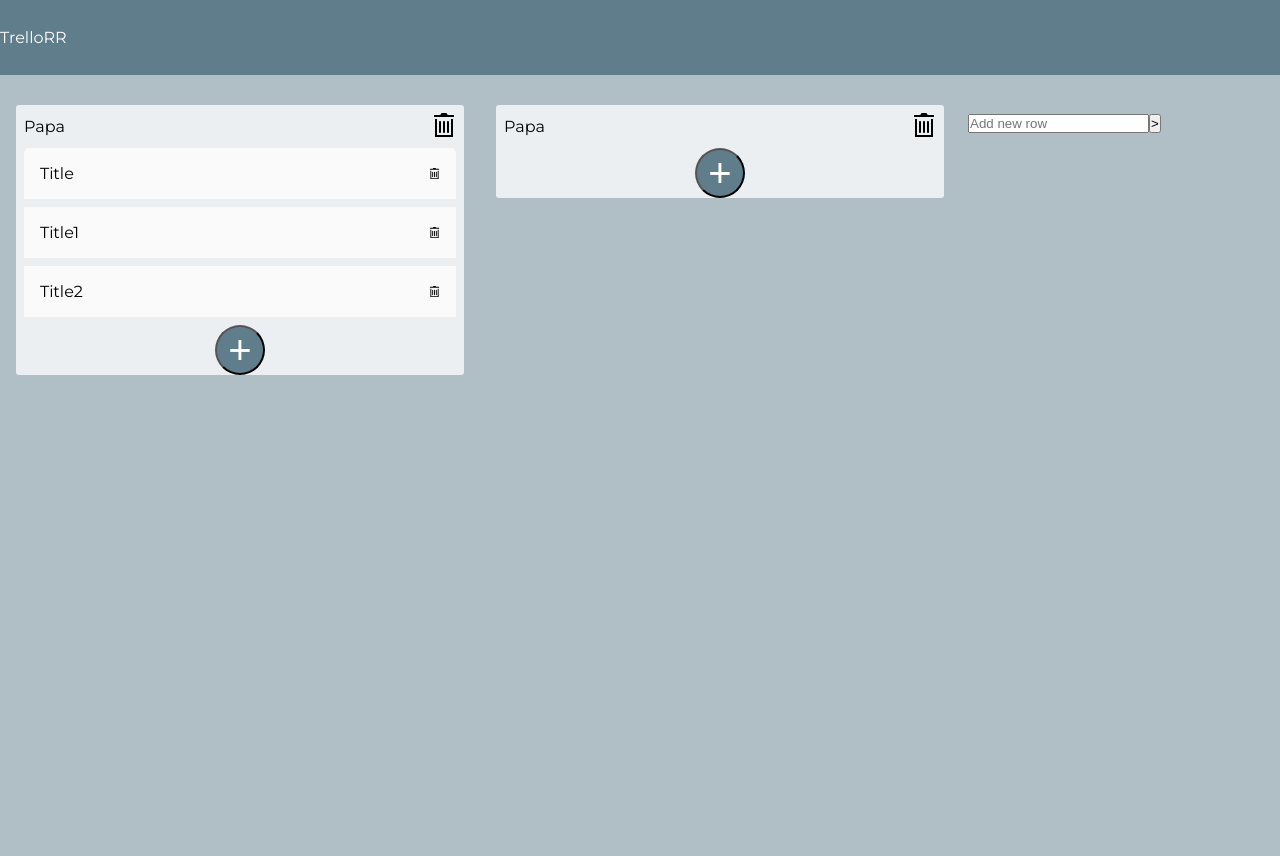
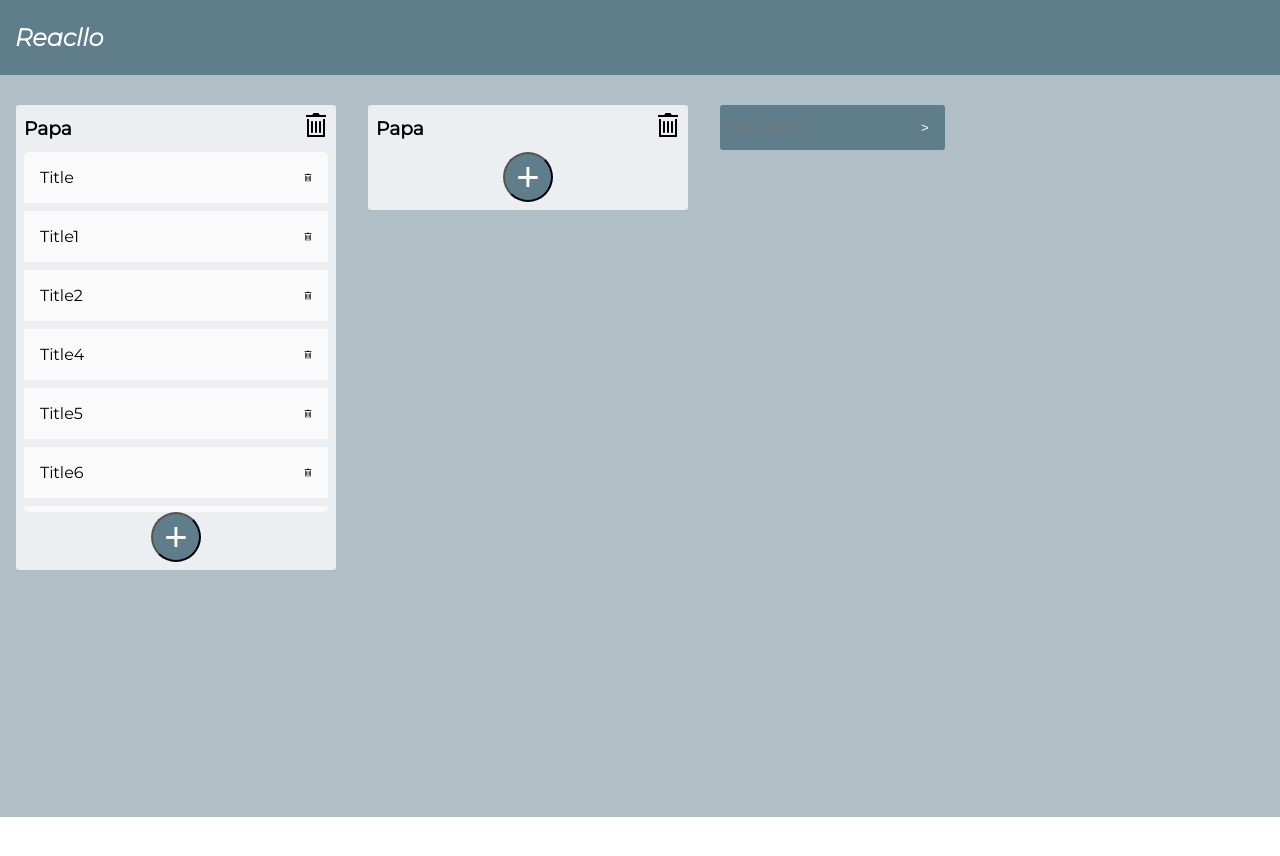
Before and after one commit to FennemaRL/Reacllo, a React (Create React App) app: page / in a window 1280 px wide. Shown: the top 856 px of the page. After the commit the page ends 817 px from the top, so only its background shows below. Built offline with nearby package versions, Linux system fonts and the light colour scheme.

Commit message:
se agregan estilos a dialog new task

```diff
--- a/src/App.js
+++ b/src/App.js
@@ -9,10 +9,10 @@ let item1 = [
   { id: "2", title: "title1", body: "texte", date: "date" },
   { id: "3", title: "title2", body: "texte", date: "date" }
 ];
-/*
+
 for (let i = 4; i < 20; i++) {
   item1.push({ id: i.toString(), title: `title${i}` });
-}*/
+}
 
 const columns1 = [
   { id: "3", title: "papa", items: item1, order: 1 },
@@ -101,24 +101,27 @@ function App() {
   });
   return (
     <div className="App">
-      <Nav />
+      <Nav boardTitle="papa" />
+      <NewTask
+        task={newTask}
+        close={() => setnewTask({ display: false, columnId: undefined })}
+        addTask={createTask(newTask.columnId, columns, setColumns)}
+      />
       <div
         style={{
           display: "flex",
           justifyContent: "flex-start",
           alignItems: "flex-start",
-          minHeight: "100vh",
-          maxWidth: "100vw",
-          overflowY: "auto",
+          minHeight: "89vh",
+          Width: "100vw",
           backgroundColor: "#B0BEC5",
-          paddingTop: "30px"
+          paddingTop: "30px",
+          position: "relative",
+
+          overflowX: "auto"
         }}
       >
-        <NewTask
-          task={newTask}
-          close={() => setnewTask({ display: false, columnId: undefined })}
-          addTask={createTask(newTask.columnId, columns, setColumns)}
-        />{" "}
+        {" "}
         <DragDropContext
           onDragEnd={result => onDragEnd(result, columns, setColumns)}
         >
@@ -129,14 +132,19 @@ function App() {
                 style={{
                   backgroundColor: "#ECEFF1",
                   margin: "0px 16px",
-                  minWidth: "35%",
+                  minWidth: "25%",
                   borderRadius: "3px",
                   position: "relative"
                 }}
               >
-                <p style={{ margin: "12px 8px", textTransform: "capitalize" }}>
+                <h3
+                  style={{
+                    margin: "12px 8px",
+                    textTransform: "capitalize"
+                  }}
+                >
                   {column.title}
-                </p>
+                </h3>
                 <img
                   src={tc}
                   style={{ position: "absolute", top: "8px", right: "8px" }}
@@ -154,6 +162,7 @@ function App() {
                             ? "lightblue"
                             : "",
                           margin: "8px 8px 0px 8px",
+                          maxHeight: "45vh",
                           overflowY: "auto",
                           overflowX: "hidden",
                           borderRadius: "5px"
@@ -181,6 +190,7 @@ function App() {
                                         ? "#CFD8DC"
                                         : "#FAFAFA",
                                       color: "black",
+
                                       textAlign: "left",
                                       ...provided.draggableProps.style
                                     }}
@@ -231,7 +241,8 @@ function App() {
                       color: "white",
                       width: "50px",
                       height: "50px",
-                      fontSize: "2.5em"
+                      fontSize: "2.5em",
+                      marginBottom: "8px"
                     }}
                     onClick={() =>
                       setnewTask({ display: true, columnId: column.id })
@@ -246,17 +257,34 @@ function App() {
         </DragDropContext>
         <div
           style={{
-            backgroundColor: "grey",
-            margin: "8px",
-            maxHeight: "0vh",
+            margin: "0px 16px",
             borderRadius: "8px",
             textAlign: "center",
-            position: "relative"
+            position: "relative",
+            width: "45%",
+            height: "45px",
+            display: "flex"
           }}
         >
-          <div>
-            <input ref={reftitle} placeholder="Add new row" />
+          <input
+            ref={reftitle}
+            placeholder="Add new row"
+            style={{
+              border: "none",
+              borderRadius: "3px 0px 0px 3px",
+              paddingLeft: "8px",
+              backgroundColor: "rgb(96, 125, 139)",
+              color: "white"
+            }}
+          />
           <button
+            style={{
+              minWidth: "40px",
+              border: "none",
+              borderRadius: "0px 3px 3px 0px ",
+              backgroundColor: "rgb(96, 125, 139)",
+              color: "white"
+            }}
             onClick={e => {
               e.preventDefault();
               reftitle.current.value
@@ -278,7 +306,6 @@ function App() {
         </div>
       </div>
     </div>
-    </div>
   );
 }
 
--- a/src/navBar.jsx
+++ b/src/navBar.jsx
@@ -11,10 +11,15 @@ class Nav extends Component {
           backgroundColor: "#607D8B",
           color: "white",
           display: "flex",
-          alignItems: "center"
+          alignItems: "center",
+          fontWeight: "600"
         }}
       >
-        <a>TrelloRR</a>
+        <a
+          style={{ fontSize: "1.5em", fontStyle: "italic", marginLeft: "15px" }}
+        >
+          Reacllo
+        </a>
       </header>
     );
   }
--- a/src/newTask.jsx
+++ b/src/newTask.jsx
@@ -13,10 +13,11 @@ const newTask = props => {
       <div
         style={{
           position: "absolute",
-          zIndex: "2",
-          background: "rgba(0,0,0,0.8)",
-          minWidth: "100vw",
-          minHeight: "100vh",
+          zIndex: 2,
+          top: 0,
+          background: "rgba(0,0,0,0.5)",
+          minWidth: "100%",
+          minHeight: "100%",
           display: displaynt
         }}
         onClick={() => {
@@ -30,19 +31,81 @@ const newTask = props => {
           left: "35.5%",
           position: "absolute",
           display: displaynt,
-          color: "white",
           zIndex: "3",
-          minWidth: "25vw",
-          minHeight: "50vh",
-          backgroundColor: "grey",
-          borderRadius: "5px"
+          minWidth: "30vw",
+          minHeight: "35vh",
+
+          backgroundColor: "#ECEFF1",
+          borderRadius: "2px"
         }}
       >
-        <p>Title: </p> <input ref={refs[0]} />
-        <p>Short description:</p> <input ref={refs[1]} />
-        <p>tiempo en horas</p>{" "}
-        <input ref={refs[2]} type="number" min="0" max="99" step="1" />
+        {" "}
+        <div
+          style={{
+            padding: "8px",
+            position: "relative",
+            height: "40px",
+            alignItems: "center",
+            display: "flex"
+          }}
+        >
+          <p>New Task</p>
+          <h3
+            style={{
+              position: "absolute",
+              top: 8,
+              right: 14
+            }}
+            onClick={props.close}
+          >
+            x
+          </h3>
+        </div>
+        <hr />
+        <div style={{ padding: "10px" }}>
+          <p style={{ padding: "5px 0px" }}>Title </p>{" "}
+          <input
+            ref={refs[0]}
+            style={{ height: "22px", width: "95%", padding: "5px" }}
+          />
+          <p style={{ padding: "5px 0px" }}>Duration </p>{" "}
+          <input
+            ref={refs[2]}
+            type="time"
+            min="0"
+            max="99"
+            step="1"
+            style={{ height: "22px", width: "50%", padding: "5px" }}
+          />
+          <p style={{ padding: "5px 0px" }}>Description </p>{" "}
+          <textarea
+            ref={refs[1]}
+            maxLength="150"
+            style={{
+              resize: "none",
+              width: "95%",
+              height: "50px",
+              padding: "5px"
+            }}
+          />
+          <div
+            style={{
+              paddingTop: "6px",
+              display: "flex",
+              justifyContent: "space-between",
+              width: "98%"
+            }}
+          >
             <button
+              style={{
+                flex: 0.9,
+                height: "40px",
+                borderRadius: "1px",
+                border: "none",
+                fontSize: "110%",
+                color: "white",
+                backgroundColor: "#53B284"
+              }}
               onClick={() => {
                 if (refs.every(r => r.current.value)) {
                   props.addTask({
@@ -56,16 +119,27 @@ const newTask = props => {
                 }
               }}
             >
-          createTask
+              Create
             </button>
             <button
+              style={{
+                width: "100px",
+                height: "40px",
+                borderRadius: "1px",
+                border: "none",
+                fontSize: "110%",
+                color: "white",
+                backgroundColor: "#FF4248"
+              }}
               onClick={() => {
                 clearRefInputValue();
                 props.close();
               }}
             >
-          cancel
+              Cancel
             </button>
+          </div>
+        </div>
       </div>
     </>
   );
```
Lines whose indentation alone changed are shown as unchanged.
